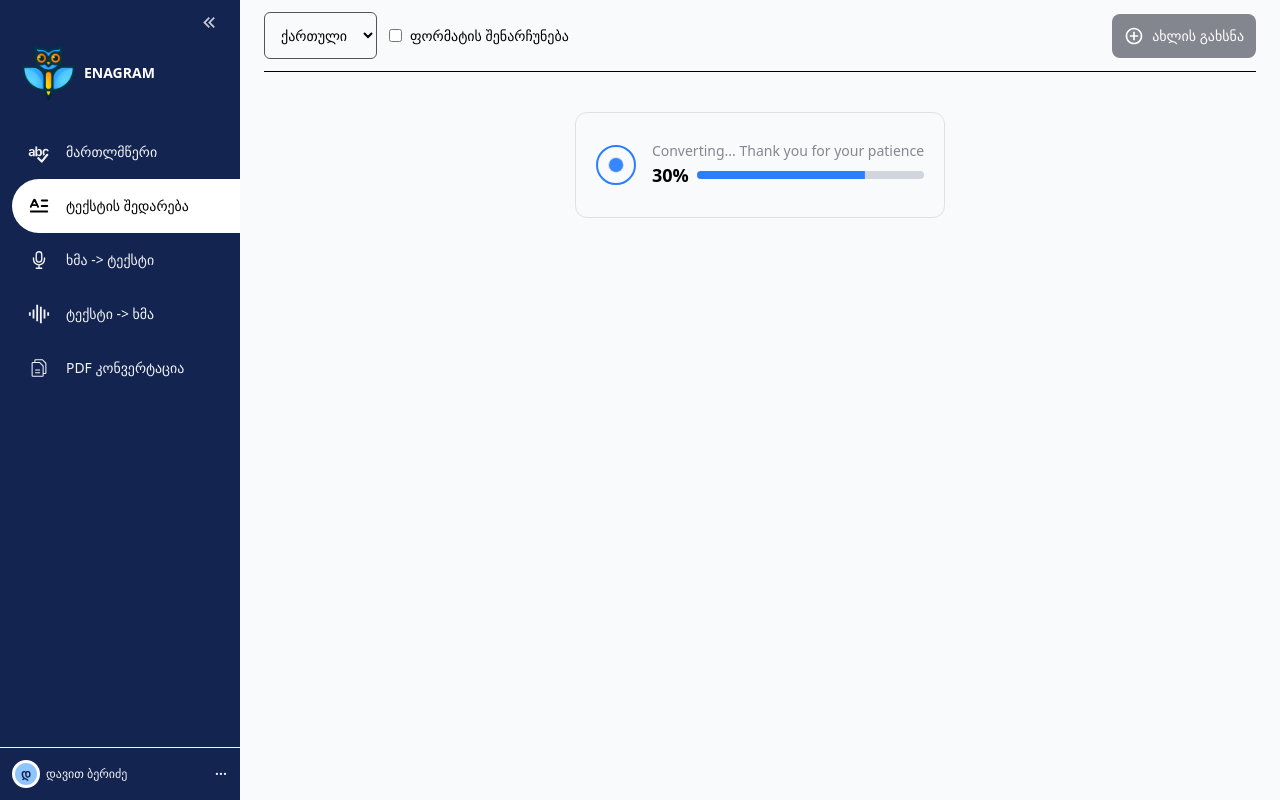
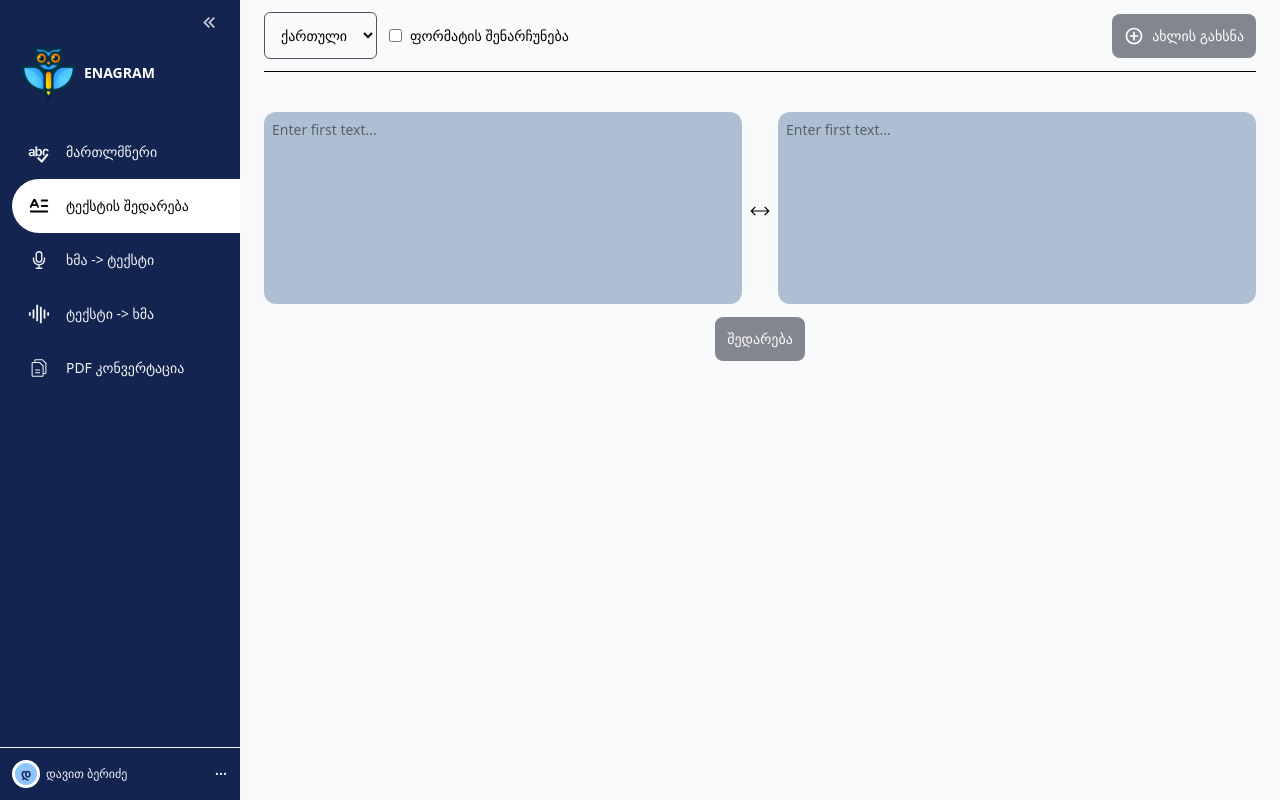
Before and after one commit to Beridze0/text-comparison, a React (Vite) app: page /comparison in a window 1280 px wide. Built offline with nearby package versions, Linux system fonts and the light colour scheme.

Commit message:
fixed loading

```diff
--- a/src/features/comparison/ComparisonForms.jsx
+++ b/src/features/comparison/ComparisonForms.jsx
@@ -7,26 +7,37 @@ import Loading from "../../ui/Loading";
 export default function ComparisonForms() {
   const [textA, setTextA] = useState("");
   const [textB, setTextB] = useState("");
-  const [isLoading, setIsLoading] = useState(true);
+  const [isLoading, setIsLoading] = useState(false);
   const [progress, setProgress] = useState(0);
 
-  async function handleCompare() {
+  function handleCompare() {
     setIsLoading(true);
+    setProgress(0);
 
-    for (let i = 1; i <= 100; i++) {
-      await new Promise((resolve) => setTimeout(resolve, 30));
-      setProgress(i);
+    const start = performance.now();
+    const duration = 2500;
+
+    function animate(now) {
+      const elapsed = now - start;
+      const percent = Math.min((elapsed / duration) * 100, 100);
+
+      setProgress(Math.floor(percent));
+
+      if (percent < 100) {
+        requestAnimationFrame(animate);
+      } else {
+        setIsLoading(false);
+        console.log("Compared texts", textA, textB);
+      }
     }
 
-    setIsLoading(false);
-
-    console.log("Compared texts", textA, textB);
+    requestAnimationFrame(animate);
   }
 
   return (
-    <div className="flex flex-col mt-10">
+    <div className="flex flex-col mt-10 w-full">
       {isLoading ? (
-        <Loading />
+        <Loading progress={progress} />
       ) : (
         <>
           <div className="flex items-center justify-between gap-2">
--- a/src/index.css
+++ b/src/index.css
@@ -11,12 +11,3 @@
     opacity: 1;
   }
 }
-
-@keyframes grow-line {
-  0% {
-    transform: translateX(-100%);
-  }
-  100% {
-    transform: translateX(0);
-  }
-}
--- a/src/ui/Loading.jsx
+++ b/src/ui/Loading.jsx
@@ -2,20 +2,17 @@ import React from "react";
 import BlueCircle from "./BlueCircle";
 import LoadingBar from "./LoadingBar";
 
-export default function Loading() {
+export default function Loading({ progress }) {
   return (
-    <div className="mx-auto flex items-center gap-4 border px-5 py-7 rounded-xl border-[#E1E1E1]">
-      {/* blue circle */}
-
+    <div className="mx-auto flex items-center gap-4 border px-5 py-7 rounded-xl max-w-fit border-[#E1E1E1] w-full">
       <BlueCircle />
-
-      <div>
-        <span className="text-[#383A4899]">
+      <div className="flex-1">
+        <span className="text-[#383A4899] block mb-2">
           Converting... Thank you for your patience
         </span>
-        <div className="flex items-center gap-2">
-          <strong className="text-lg">30%</strong>
-          <LoadingBar />
+        <div className="flex  items-center gap-2">
+          <strong className="text-lg">{progress}%</strong>
+          <LoadingBar progress={progress} />
         </div>
       </div>
     </div>
--- a/src/ui/LoadingBar.jsx
+++ b/src/ui/LoadingBar.jsx
@@ -1,9 +1,12 @@
 import React from "react";
 
-export default function LoaderLine() {
+export default function LoadingBar({ progress }) {
   return (
-    <div className="w-full h-2 bg-gray-300 rounded overflow-hidden">
-      <div className="h-full bg-blue-500 animate-[grow-line_2s_linear_infinite]"></div>
+    <div className="flex-1 h-2 bg-gray-300 rounded overflow-hidden">
+      <div
+        className="h-full bg-blue-500 transition-all duration-100"
+        style={{ width: `${progress}%` }}
+      ></div>
     </div>
   );
 }
```
